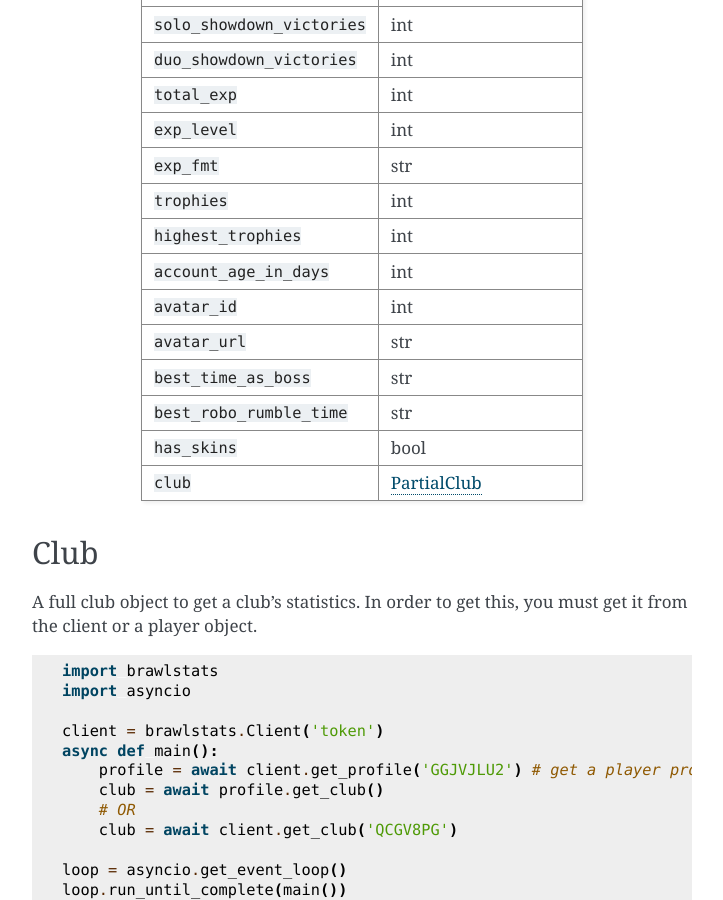
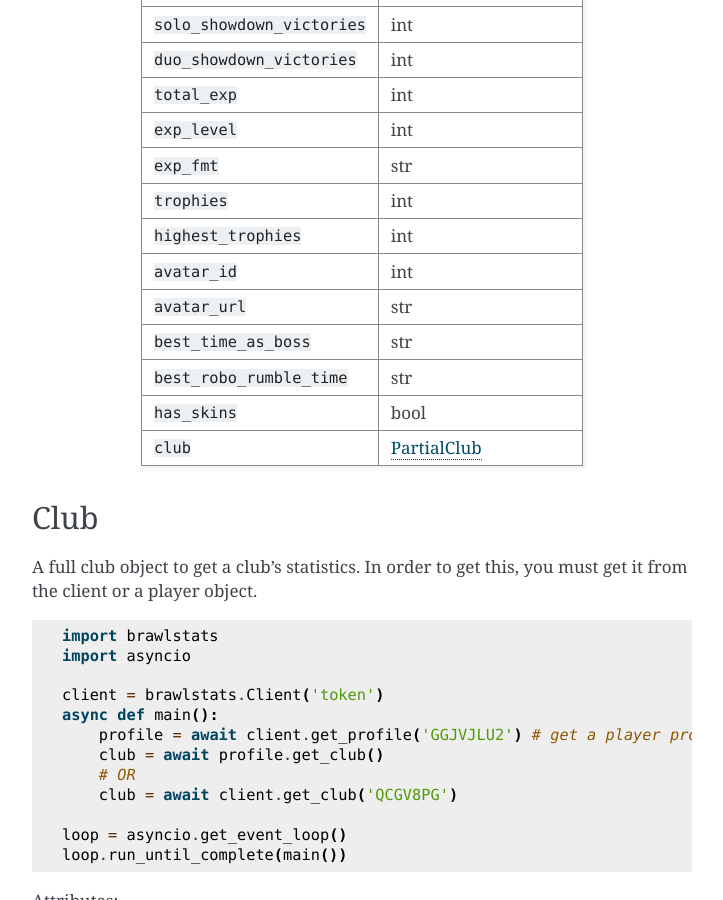
Before and after one commit to SharpBit/brawlstats, a Sphinx documentation site: the page built from docs/api.rst, in a window 1280 px wide and 900 px high, scrolled down 1482 px. Shown: the whole window, without its empty margins (388-1111 px from the left). Built offline with Sphinx 7.4.7, drawn with Linux system fonts in a browser that asks for light colours.

Commit message:
remove account age

```diff
--- a/docs/api.rst
+++ b/docs/api.rst
@@ -60,7 +60,6 @@ Name                        Type
 ``exp_fmt``                 str
 ``trophies``                int
 ``highest_trophies``        int
-``account_age_in_days``     int
 ``avatar_id``               int
 ``avatar_url``              str
 ``best_time_as_boss``       str
```
